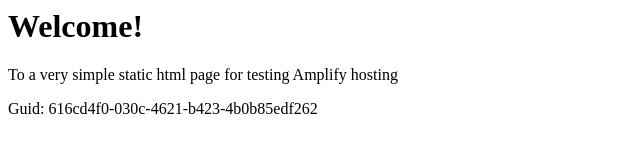
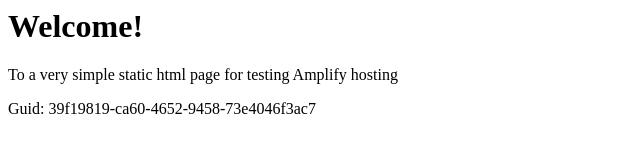
Before and after one commit to aws-aemilia-gru/Github-PR-Commit-Integration-Test-DoNotTouch-GithubWebhookPreviewCanaryTest-v1-preprod-sa-east-1, a website: page src/index.html in a window 1280 px wide. Shown: the full height of the page, 0-640 px from the left. Drawn offline with Linux system fonts and the light colour scheme.

Commit message:
commit from integ tests

```diff
--- a/src/index.html
+++ b/src/index.html
@@ -12,6 +12,6 @@
 <body>
     <h1>Welcome!</h1>
     <p>To a very simple static html page for testing Amplify hosting</p>
-    <p>Guid: 616cd4f0-030c-4621-b423-4b0b85edf262</p></body>
+    <p>Guid: 39f19819-ca60-4652-9458-73e4046f3ac7</p></body>
 
 </html>
```
